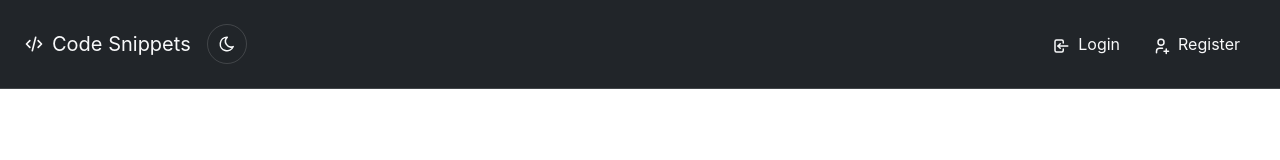
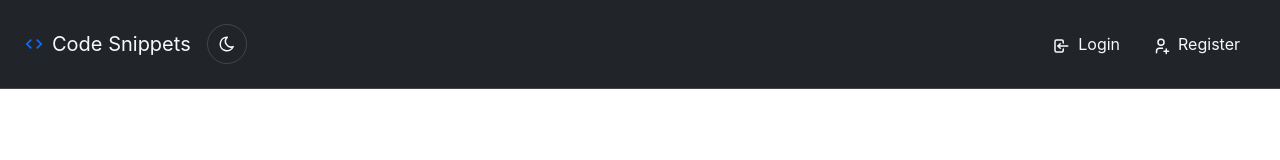
Before and after one commit to hsu022210/Snippets-frontend, a React (Vite) app: page / in a window 1280 px wide. Shown: the top 160 px of the page. Built offline with nearby package versions, Linux system fonts and the light colour scheme.

Commit message:
update icon

```diff
--- a/src/components/Navigation.tsx
+++ b/src/components/Navigation.tsx
@@ -6,7 +6,6 @@ import { Navbar, Nav, NavDropdown, Container } from 'react-bootstrap'
 import Button from './shared/Button'
 import LogoutLoadingSpinner from './LogoutLoadingSpinner'
 import {
-  TbCode,
   TbSun,
   TbMoon,
   TbUser,
@@ -80,7 +79,7 @@ const Navigation: React.FC = () => {
       >
         <Container fluid>
           <Navbar.Brand as={Link} to="/" onClick={() => setExpanded(false)}>
-            <TbCode className="me-2" size={20} />
+            <img src="/code-icon.svg" alt="Code Icon" className="me-2" style={{ width: 20, height: 20 }} />
             Code Snippets
           </Navbar.Brand>
           <Nav.Item className="d-flex align-items-center me-2">
```
